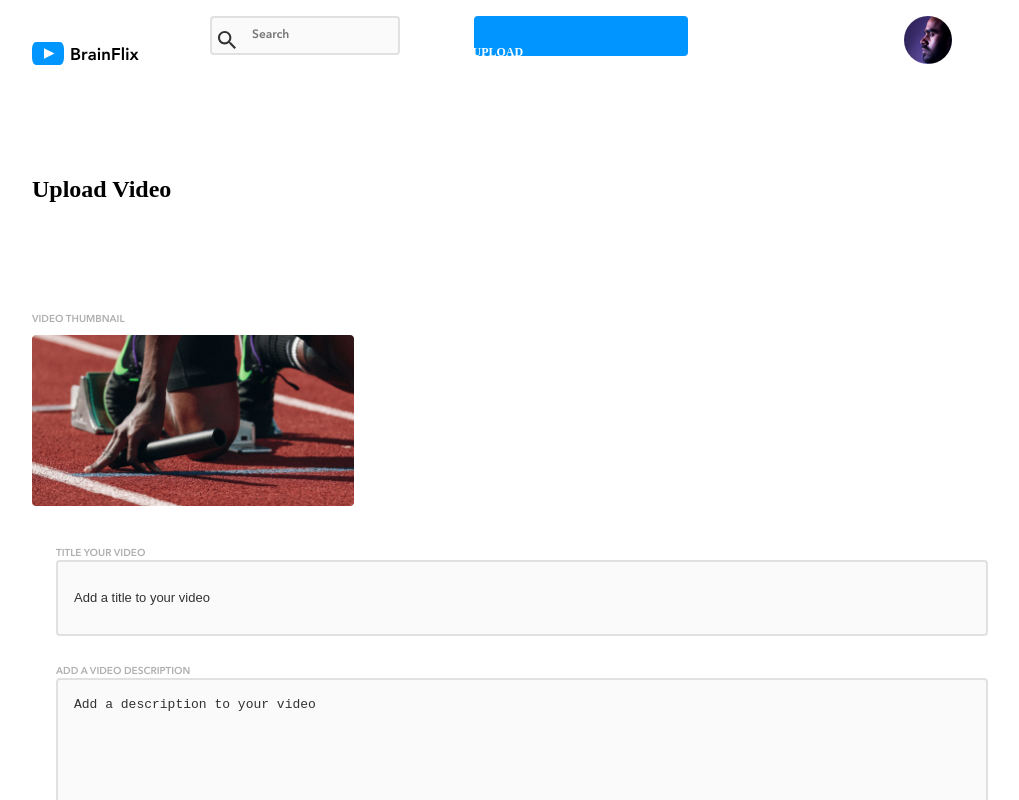
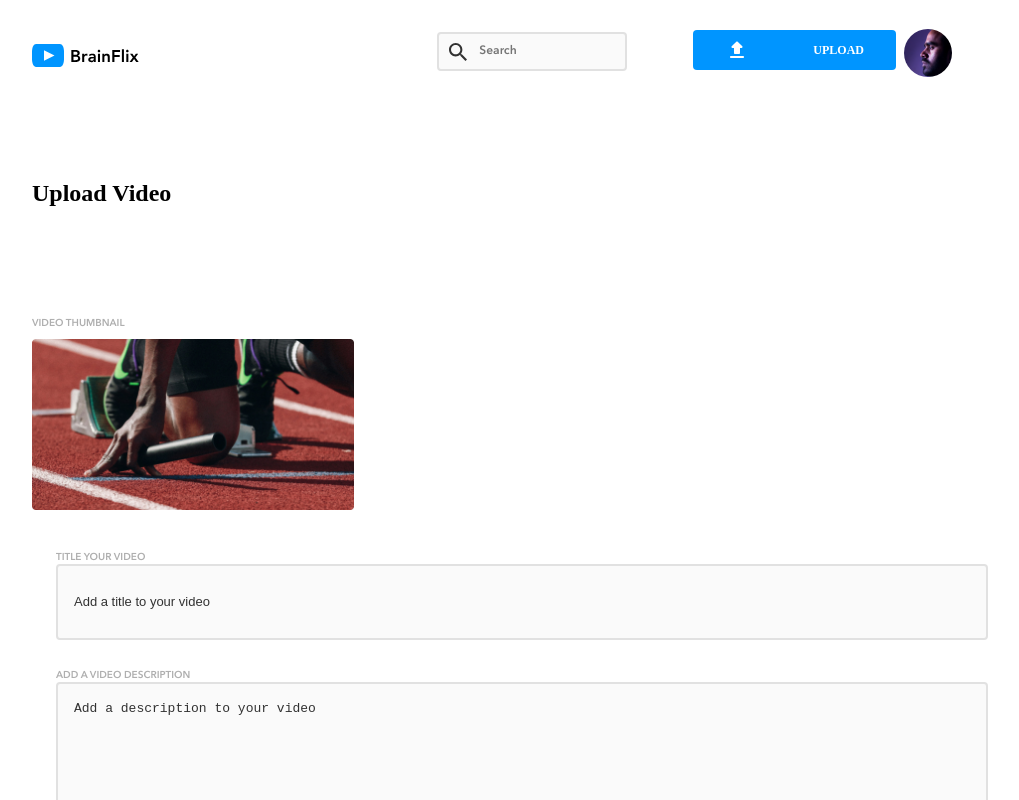
Before and after one commit to erioluwa66/brainflix, a React (Create React App) app: page /upload in a window 1280 px wide. Shown: the top 800 px of the page, without its empty margins (148-1167 px from the left). Built offline with nearby package versions, Linux system fonts and the light colour scheme.

Commit message:
header and navbar modified

```diff
--- a/src/components/Header/Header.jsx
+++ b/src/components/Header/Header.jsx
@@ -4,7 +4,7 @@ import NavBar from "../NavBar/NavBar"
 import './Header.scss'
 
 //navbar
-function Header({update}) {
+function Header() {
 
     return(
         <header className="header">
@@ -12,7 +12,7 @@ function Header({update}) {
             <img className="header__logo"  src={logo} alt = "Brainflix logo"/>
             </Link>
          <NavBar/>
-    </header>
+        </header>
     )
 }
 export default Header
--- a/src/components/Header/Header.scss
+++ b/src/components/Header/Header.scss
@@ -18,9 +18,9 @@
     }
 
     &__link {
-        margin: 1rem;
-        height: 1.5rem;
-
+        margin: 0.5rem auto;
+        height: 1.5625rem;
+        width: 7.5rem;
         @include tablet {
             margin: auto 0;
 
--- a/src/components/NavBar/NavBar.jsx
+++ b/src/components/NavBar/NavBar.jsx
@@ -5,13 +5,9 @@ import profileImage from '../../assets/images/Mohan-muruge.jpg'
 
 import './NavBar.scss'
 
-function NavBar({ handleSubmit }) {
-    const handleFormSubmit = (event) => {
-        event.preventDefault();
-
-    };
+function NavBar() {
     return (
-        <form className="navbar" onSubmit={handleFormSubmit}>
+        <form className="navbar" >
             <div className="navbar__input-container">
                 <img alt="magnifier" className="navbar__search-icon" src={searchIcon} />
                 <label className="navbar__label" htmlFor="search"></label>
@@ -28,31 +24,5 @@ function NavBar({ handleSubmit }) {
         </form>
     );
 }
-// //navbar element
-// const NavBar = () => {
-
-//     const handleSubmit = (event) => {
-//         event.preventDefault()
-//     }
-
-//     return (
-//         <form className="navbar" onSubmit={handleSubmit}>
-//             <div className="navbar__input-container">
-//                 <img alt="magnifier" className="navbar__search-icon" src={searchIcon} />
-//                 <label className="navbar__label" htmlFor="search"></label>
-//                 <input className="navbar__input" type="text" name="search" placeholder="Search"/>
-//             </div>
-
-//                 <button className="navbar__submit" type="submit">UPLOAD</button>
-//                 <img className="navbar__submit-icon" src={uploadIcon} alt="upload icon"/>
-
-
-//             <div className="navbar__avatar-box">
-//                 <img className="navbar__avatar" src={profileImage} alt="Mogan muruge"/>
-//             </div>
-
-//         </form>
-//     )
-// }
 
 export default NavBar;
--- a/src/components/NavBar/NavBar.scss
+++ b/src/components/NavBar/NavBar.scss
@@ -19,15 +19,13 @@
 
         @include tablet {
             background: none;
-            padding: 0;
-            margin: 0;
         }
     }
 
     &__search-icon {
         position: absolute;
-        margin-left: 0.5rem;
-        bottom: 40%;
+        margin-left: 0.7rem;
+        bottom: 50%;
         transform: translateY(50%);
     }
 
@@ -50,32 +48,34 @@
             line-height: $normal-labelsButton-lineHeight;
         }
     }
+    &__submit-icon {
+        margin-right: 3.5rem;
+
+        @include tablet {
+            margin-right: 4rem;
+        }
+    }
     &__submit {
         @include button;
-        margin-top: 0.8rem;
-        width: 70%;
-        margin-bottom: 1.5rem;
+        display: flex;
+        flex-direction: row;
+        align-items: center;
+        margin: 0 0.5rem 0.5rem 0rem;
+        text-decoration: none;
+        width: 80%;
 
         @include tablet {
-            flex-grow: 0;
-            margin: 0 1.5rem;
-            margin-bottom: 2.25rem
-        }
-        &-icon {
-            margin-left: -11.9rem;
-            padding-bottom: 1rem;
-
+        width: auto;
+        margin-top: 0.9rem;
 
         }
     }
 
     &__avatar-box {
         @include avatar;
-        margin-left: 12rem;
-        margin-top: -2.8rem;
-
+        margin-top: -0.5rem;
         @include tablet {
-            margin-top: 0rem;
+            margin-top: 0.8rem;
 
         }
     }
```
Also changed, not shown: src/logo.svg (deleted), 1 other file (tests, documents, lock files or other folders).
